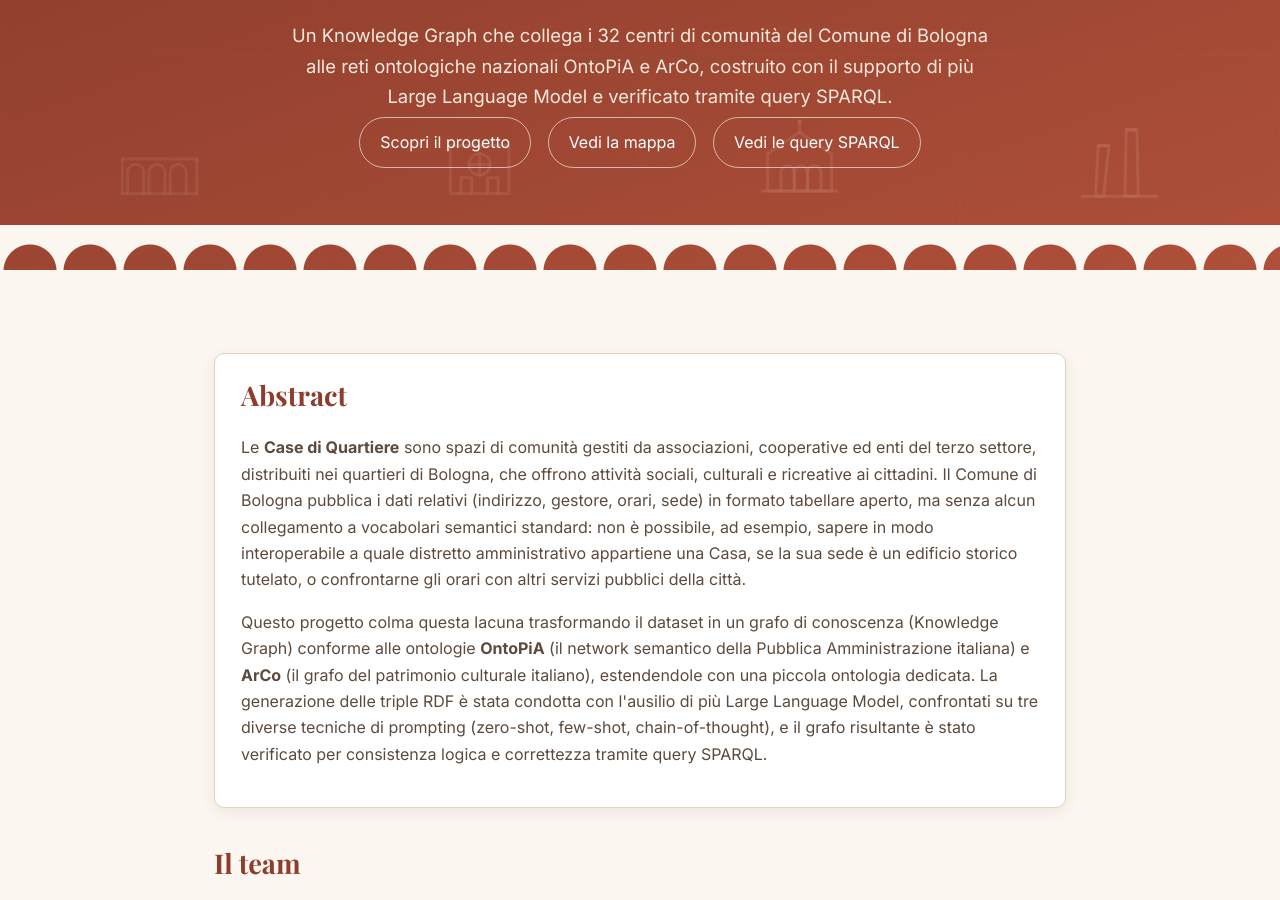
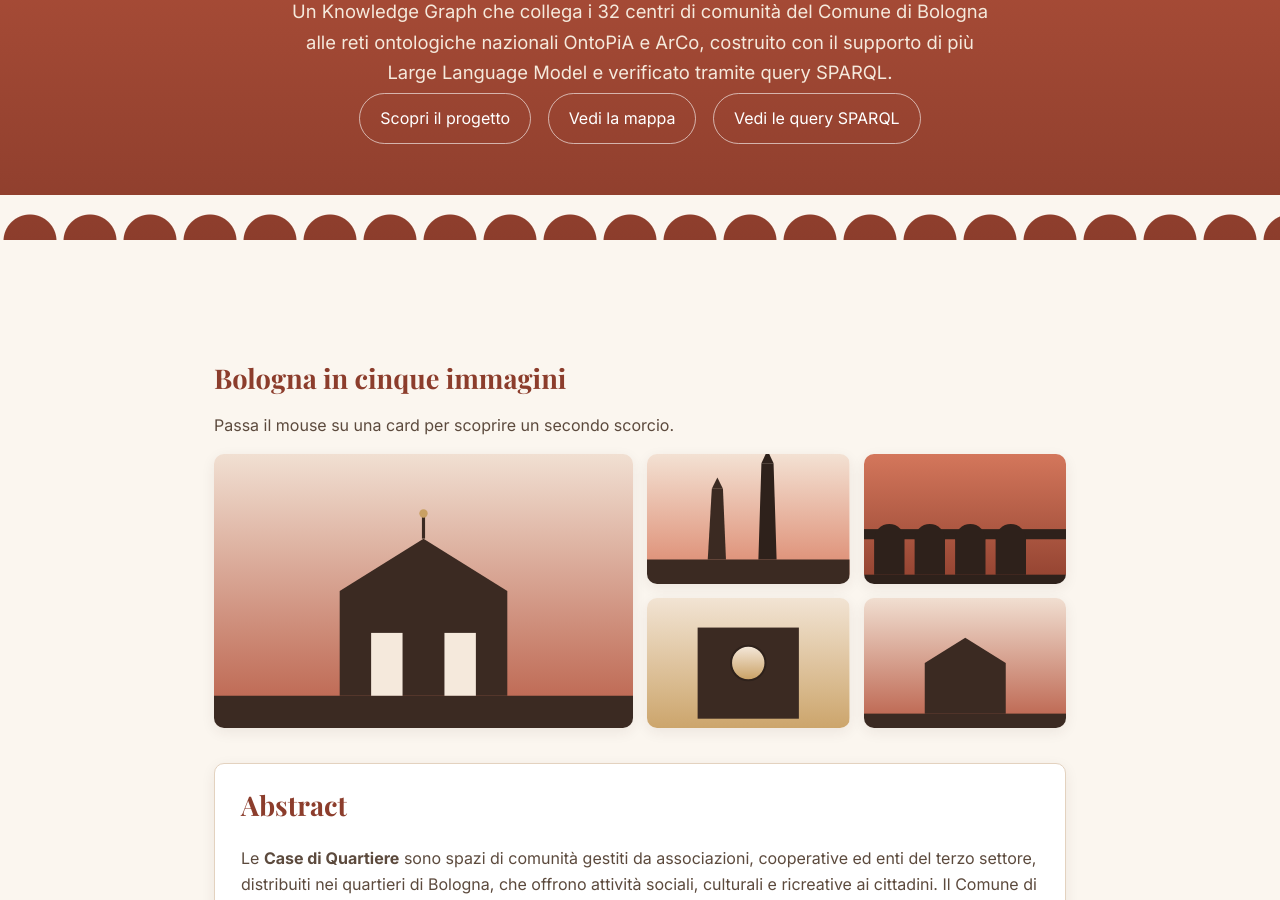
Before and after one commit to Rossana22/case-di-quartiere-bologna, a plain HTML site: page index.html in a window 1280 px wide. Shown: the part 225-1125 px from the top of the page. Drawn offline with nearby package versions, Linux system fonts and the light colour scheme.

Commit message:
Add files via upload

```diff
--- a/css/style.css
+++ b/css/style.css
@@ -110,70 +110,14 @@
 /* ---------- Hero (arch motif) ---------- */
 
 .hero {
+  background: linear-gradient(180deg, var(--terracotta) 0%, var(--terracotta-dark) 100%);
   color: var(--sand);
-  padding: 88px 24px 96px;
+  padding: 64px 24px 90px;
   position: relative;
   overflow: hidden;
-  min-height: 420px;
-  display: flex;
-  align-items: center;
 }
 
-/* mosaico di sfondo: griglia di icone, con crossfade al passaggio del mouse */
-.hero-mosaic {
-  position: absolute;
-  inset: 0;
-  z-index: 0;
-  display: grid;
-  grid-template-columns: repeat(4, 1fr);
-  grid-template-rows: repeat(2, 1fr);
-}
-
-.mosaic-cell {
-  position: relative;
-  overflow: hidden;
-  background: var(--terracotta-dark);
-  border: 1px solid rgba(255, 255, 255, 0.07);
-}
-
-.cell-icon {
-  position: absolute;
-  inset: 0;
-  display: flex;
-  align-items: center;
-  justify-content: center;
-  transition: opacity 0.5s ease, transform 0.5s ease;
-}
-
-.cell-icon svg {
-  width: 40%;
-  height: 40%;
-  fill: none;
-  stroke: rgba(255, 255, 255, 0.55);
-  stroke-width: 2.2;
-  stroke-linecap: round;
-  stroke-linejoin: round;
-}
-
-.cell-icon.a { opacity: 1; transform: scale(1); }
-.cell-icon.b { opacity: 0; transform: scale(1.18); }
-
-.mosaic-cell:hover .cell-icon.a { opacity: 0; transform: scale(0.85); }
-.mosaic-cell:hover .cell-icon.b { opacity: 1; transform: scale(1); }
-
-.hero-overlay {
-  position: absolute;
-  inset: 0;
-  z-index: 1;
-  background: linear-gradient(160deg, rgba(140, 61, 44, 0.9) 0%, rgba(181, 83, 60, 0.84) 100%);
-  pointer-events: none;
-}
-
-.hero-inner { position: relative; z-index: 2; max-width: 900px; margin: 0 auto; text-align: center; width: 100%; }
-
-@media (max-width: 720px) {
-  .hero-mosaic { grid-template-columns: repeat(2, 1fr); grid-template-rows: repeat(4, 1fr); }
-}
+.hero-inner { max-width: 900px; margin: 0 auto; text-align: center; }
 
 .hero h1 { color: #fff; font-size: 2.8rem; }
 
@@ -419,6 +363,58 @@
 
 footer a { color: var(--gold); }
 
+/* ---------- Homepage: galleria "bento" con effetto flip 3D ----------
+   Griglia asimmetrica (una card grande + quattro piccole); al passaggio
+   del mouse ogni card ruota su se stessa (rotateY) rivelando un secondo
+   scorcio sul retro. Meccanismo ed layout scelti apposta per essere
+   diversi da una semplice griglia con dissolvenza. */
+
+.bento-gallery {
+  display: grid;
+  grid-template-columns: repeat(4, 1fr);
+  grid-auto-rows: 130px;
+  gap: 14px;
+  margin-top: 16px;
+}
+
+.flip-card {
+  position: relative;
+  border-radius: var(--radius);
+  overflow: hidden;
+  box-shadow: var(--shadow);
+  cursor: pointer;
+}
+
+.flip-card.tile-lg { grid-column: span 2; grid-row: span 2; }
+
+.flip-inner {
+  position: absolute;
+  inset: 0;
+  transform-style: preserve-3d;
+  transition: transform 0.7s cubic-bezier(0.4, 0.2, 0.2, 1);
+}
+
+.flip-card:hover .flip-inner { transform: rotateY(180deg); }
+
+.flip-front, .flip-back {
+  position: absolute;
+  inset: 0;
+  backface-visibility: hidden;
+}
+
+.flip-back { transform: rotateY(180deg); }
+
+.flip-front svg, .flip-back svg {
+  width: 100%;
+  height: 100%;
+  display: block;
+}
+
+@media (max-width: 720px) {
+  .bento-gallery { grid-template-columns: repeat(2, 1fr); grid-auto-rows: 130px; }
+  .flip-card.tile-lg { grid-column: span 2; grid-row: span 1; height: 200px; }
+}
+
 /* ---------- Map page ---------- */
 
 .map-container {
--- a/index.html
+++ b/index.html
@@ -27,26 +27,7 @@
   </div>
 </header>
 
-<!-- icone riusate nel mosaico di sfondo dell'hero -->
-<svg style="display:none">
-  <symbol id="ic-torri" viewBox="0 0 64 64"><line x1="4" y1="58" x2="60" y2="58"/><path d="M14 58 L16 20 L24 20 L20 58 Z"/><line x1="16" y1="20" x2="24" y2="20"/><path d="M36 58 L37 8 L45 8 L46 58 Z"/><line x1="37" y1="8" x2="45" y2="8"/></symbol>
-  <symbol id="ic-portici" viewBox="0 0 64 64"><line x1="4" y1="56" x2="60" y2="56"/><path d="M8 56 V40 a6 6 0 0 1 12 0 V56"/><path d="M24 56 V40 a6 6 0 0 1 12 0 V56"/><path d="M40 56 V40 a6 6 0 0 1 12 0 V56"/><line x1="4" y1="30" x2="60" y2="30"/><line x1="4" y1="30" x2="4" y2="56"/><line x1="60" y1="30" x2="60" y2="56"/></symbol>
-  <symbol id="ic-piazza" viewBox="0 0 64 64"><rect x="10" y="20" width="44" height="36"/><line x1="10" y1="20" x2="54" y2="20"/><circle cx="32" cy="34" r="8"/><line x1="32" y1="26" x2="32" y2="42"/><line x1="24" y1="34" x2="40" y2="34"/><path d="M18 56 V44 H26 V56"/><path d="M38 56 V44 H46 V56"/></symbol>
-  <symbol id="ic-casa" viewBox="0 0 64 64"><path d="M8 54 L8 26 L32 10 L56 26 L56 54 Z"/><line x1="4" y1="54" x2="60" y2="54"/><path d="M18 54 V40 a5 5 0 0 1 10 0 V54"/><path d="M28 54 V40 a5 5 0 0 1 10 0 V54"/><path d="M38 54 V40 a5 5 0 0 1 10 0 V54"/><line x1="32" y1="10" x2="32" y2="2"/><circle cx="32" cy="2" r="1.6" fill="currentColor" stroke="none"/></symbol>
-</svg>
-
 <section class="hero">
-  <div class="hero-mosaic">
-    <div class="mosaic-cell"><div class="cell-icon a"><svg><use href="#ic-torri"/></svg></div><div class="cell-icon b"><svg><use href="#ic-portici"/></svg></div></div>
-    <div class="mosaic-cell"><div class="cell-icon a"><svg><use href="#ic-portici"/></svg></div><div class="cell-icon b"><svg><use href="#ic-piazza"/></svg></div></div>
-    <div class="mosaic-cell"><div class="cell-icon a"><svg><use href="#ic-piazza"/></svg></div><div class="cell-icon b"><svg><use href="#ic-casa"/></svg></div></div>
-    <div class="mosaic-cell"><div class="cell-icon a"><svg><use href="#ic-casa"/></svg></div><div class="cell-icon b"><svg><use href="#ic-torri"/></svg></div></div>
-    <div class="mosaic-cell"><div class="cell-icon a"><svg><use href="#ic-portici"/></svg></div><div class="cell-icon b"><svg><use href="#ic-casa"/></svg></div></div>
-    <div class="mosaic-cell"><div class="cell-icon a"><svg><use href="#ic-piazza"/></svg></div><div class="cell-icon b"><svg><use href="#ic-torri"/></svg></div></div>
-    <div class="mosaic-cell"><div class="cell-icon a"><svg><use href="#ic-casa"/></svg></div><div class="cell-icon b"><svg><use href="#ic-portici"/></svg></div></div>
-    <div class="mosaic-cell"><div class="cell-icon a"><svg><use href="#ic-torri"/></svg></div><div class="cell-icon b"><svg><use href="#ic-piazza"/></svg></div></div>
-  </div>
-  <div class="hero-overlay"></div>
   <div class="hero-inner">
     <h1>Case di Quartiere di Bologna</h1>
     <p class="lead">
@@ -62,6 +43,157 @@
 </section>
 
 <main>
+
+  <section>
+    <h2>Bologna in cinque immagini</h2>
+    <p style="color:var(--text-soft); margin-top:-6px;">Passa il mouse su una card per scoprire un secondo scorcio.</p>
+    <div class="bento-gallery">
+
+      <div class="flip-card tile-lg">
+        <div class="flip-inner">
+          <div class="flip-front">
+            <svg viewBox="0 0 400 300" preserveAspectRatio="xMidYMid slice">
+              <defs><linearGradient id="g-b1a" x1="0" y1="0" x2="0" y2="1">
+                <stop offset="0%" stop-color="#f5e9dc"/><stop offset="100%" stop-color="#b5533c"/>
+              </linearGradient></defs>
+              <rect width="400" height="300" fill="url(#g-b1a)"/>
+              <rect x="0" y="250" width="400" height="50" fill="#3b2a22"/>
+              <polygon points="120,250 120,150 200,100 280,150 280,250" fill="#3b2a22"/>
+              <rect x="150" y="190" width="30" height="60" fill="#f5e9dc"/>
+              <rect x="220" y="190" width="30" height="60" fill="#f5e9dc"/>
+              <line x1="200" y1="100" x2="200" y2="78" stroke="#3b2a22" stroke-width="3"/>
+              <circle cx="200" cy="76" r="4" fill="#c9a063"/>
+            </svg>
+          </div>
+          <div class="flip-back">
+            <svg viewBox="0 0 400 300" preserveAspectRatio="xMidYMid slice">
+              <defs><linearGradient id="g-b1b" x1="0" y1="0" x2="0" y2="1">
+                <stop offset="0%" stop-color="#f5e9dc"/><stop offset="100%" stop-color="#c9a063"/>
+              </linearGradient></defs>
+              <rect width="400" height="300" fill="url(#g-b1b)"/>
+              <rect x="100" y="80" width="200" height="180" fill="#3b2a22"/>
+              <rect x="100" y="80" width="200" height="14" fill="#2e211b"/>
+              <circle cx="200" cy="150" r="34" fill="url(#g-b1b)" stroke="#2e211b" stroke-width="4"/>
+              <path d="M130 260 V210 H160 V260 Z" fill="#2e211b"/>
+              <path d="M240 260 V210 H270 V260 Z" fill="#2e211b"/>
+            </svg>
+          </div>
+        </div>
+      </div>
+
+      <div class="flip-card">
+        <div class="flip-inner">
+          <div class="flip-front">
+            <svg viewBox="0 0 400 300" preserveAspectRatio="xMidYMid slice">
+              <defs><linearGradient id="g-b2a" x1="0" y1="0" x2="0" y2="1">
+                <stop offset="0%" stop-color="#f5e9dc"/><stop offset="100%" stop-color="#d97b5f"/>
+              </linearGradient></defs>
+              <rect width="400" height="300" fill="url(#g-b2a)"/>
+              <rect x="0" y="230" width="400" height="70" fill="#3b2a22"/>
+              <polygon points="120,230 128,90 150,90 156,230" fill="#3b2a22"/>
+              <polygon points="128,90 139,68 150,90" fill="#3b2a22"/>
+              <polygon points="220,230 226,40 250,40 256,230" fill="#2e211b"/>
+              <polygon points="226,40 238,14 250,40" fill="#2e211b"/>
+            </svg>
+          </div>
+          <div class="flip-back">
+            <svg viewBox="0 0 400 300" preserveAspectRatio="xMidYMid slice">
+              <defs><linearGradient id="g-b2b" x1="0" y1="0" x2="0" y2="1">
+                <stop offset="0%" stop-color="#f5e9dc"/><stop offset="100%" stop-color="#b5533c"/>
+              </linearGradient></defs>
+              <rect width="400" height="300" fill="url(#g-b2b)"/>
+              <rect x="0" y="250" width="400" height="50" fill="#3b2a22"/>
+              <polygon points="120,250 120,150 200,100 280,150 280,250" fill="#3b2a22"/>
+              <rect x="150" y="190" width="30" height="60" fill="#f5e9dc"/>
+              <rect x="220" y="190" width="30" height="60" fill="#f5e9dc"/>
+            </svg>
+          </div>
+        </div>
+      </div>
+
+      <div class="flip-card">
+        <div class="flip-inner">
+          <div class="flip-front">
+            <svg viewBox="0 0 400 300" preserveAspectRatio="xMidYMid slice">
+              <defs><linearGradient id="g-b3a" x1="0" y1="0" x2="0" y2="1">
+                <stop offset="0%" stop-color="#d97b5f"/><stop offset="100%" stop-color="#8c3d2c"/>
+              </linearGradient></defs>
+              <rect width="400" height="300" fill="url(#g-b3a)"/>
+              <rect x="0" y="260" width="400" height="40" fill="#2e211b"/>
+              <rect x="0" y="170" width="400" height="20" fill="#2e211b"/>
+              <path d="M20 260 V190 a30 30 0 0 1 60 0 V260 Z" fill="#2e211b"/>
+              <path d="M100 260 V190 a30 30 0 0 1 60 0 V260 Z" fill="#2e211b"/>
+              <path d="M180 260 V190 a30 30 0 0 1 60 0 V260 Z" fill="#2e211b"/>
+              <path d="M260 260 V190 a30 30 0 0 1 60 0 V260 Z" fill="#2e211b"/>
+            </svg>
+          </div>
+          <div class="flip-back">
+            <svg viewBox="0 0 400 300" preserveAspectRatio="xMidYMid slice">
+              <defs><linearGradient id="g-b3b" x1="0" y1="0" x2="0" y2="1">
+                <stop offset="0%" stop-color="#f5e9dc"/><stop offset="100%" stop-color="#d97b5f"/>
+              </linearGradient></defs>
+              <rect width="400" height="300" fill="url(#g-b3b)"/>
+              <polygon points="120,230 128,90 150,90 156,230" fill="#3b2a22"/>
+              <polygon points="220,230 226,40 250,40 256,230" fill="#2e211b"/>
+              <rect x="0" y="230" width="400" height="70" fill="#3b2a22"/>
+            </svg>
+          </div>
+        </div>
+      </div>
+
+      <div class="flip-card">
+        <div class="flip-inner">
+          <div class="flip-front">
+            <svg viewBox="0 0 400 300" preserveAspectRatio="xMidYMid slice">
+              <defs><linearGradient id="g-b4a" x1="0" y1="0" x2="0" y2="1">
+                <stop offset="0%" stop-color="#f5e9dc"/><stop offset="100%" stop-color="#c9a063"/>
+              </linearGradient></defs>
+              <rect width="400" height="300" fill="url(#g-b4a)"/>
+              <rect x="100" y="80" width="200" height="180" fill="#3b2a22"/>
+              <circle cx="200" cy="150" r="34" fill="url(#g-b4a)" stroke="#2e211b" stroke-width="4"/>
+            </svg>
+          </div>
+          <div class="flip-back">
+            <svg viewBox="0 0 400 300" preserveAspectRatio="xMidYMid slice">
+              <defs><linearGradient id="g-b4b" x1="0" y1="0" x2="0" y2="1">
+                <stop offset="0%" stop-color="#d97b5f"/><stop offset="100%" stop-color="#8c3d2c"/>
+              </linearGradient></defs>
+              <rect width="400" height="300" fill="url(#g-b4b)"/>
+              <path d="M20 260 V190 a30 30 0 0 1 60 0 V260 Z" fill="#2e211b"/>
+              <path d="M100 260 V190 a30 30 0 0 1 60 0 V260 Z" fill="#2e211b"/>
+              <rect x="0" y="260" width="400" height="40" fill="#2e211b"/>
+            </svg>
+          </div>
+        </div>
+      </div>
+
+      <div class="flip-card">
+        <div class="flip-inner">
+          <div class="flip-front">
+            <svg viewBox="0 0 400 300" preserveAspectRatio="xMidYMid slice">
+              <defs><linearGradient id="g-b5a" x1="0" y1="0" x2="0" y2="1">
+                <stop offset="0%" stop-color="#f5e9dc"/><stop offset="100%" stop-color="#b5533c"/>
+              </linearGradient></defs>
+              <rect width="400" height="300" fill="url(#g-b5a)"/>
+              <polygon points="120,250 120,150 200,100 280,150 280,250" fill="#3b2a22"/>
+              <rect x="0" y="250" width="400" height="50" fill="#3b2a22"/>
+            </svg>
+          </div>
+          <div class="flip-back">
+            <svg viewBox="0 0 400 300" preserveAspectRatio="xMidYMid slice">
+              <defs><linearGradient id="g-b5b" x1="0" y1="0" x2="0" y2="1">
+                <stop offset="0%" stop-color="#f5e9dc"/><stop offset="100%" stop-color="#c9a063"/>
+              </linearGradient></defs>
+              <rect width="400" height="300" fill="url(#g-b5b)"/>
+              <rect x="100" y="80" width="200" height="180" fill="#3b2a22"/>
+              <circle cx="200" cy="150" r="34" fill="url(#g-b5b)" stroke="#2e211b" stroke-width="4"/>
+            </svg>
+          </div>
+        </div>
+      </div>
+
+    </div>
+  </section>
 
   <section class="card">
     <h2 style="margin-top:0">Abstract</h2>
```
